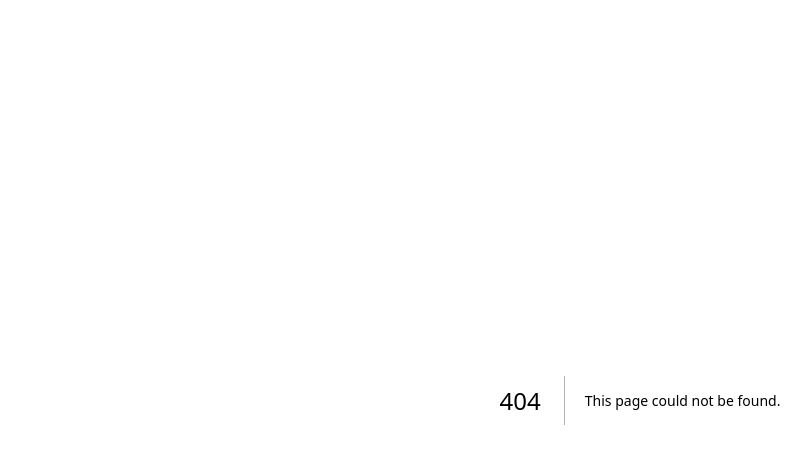
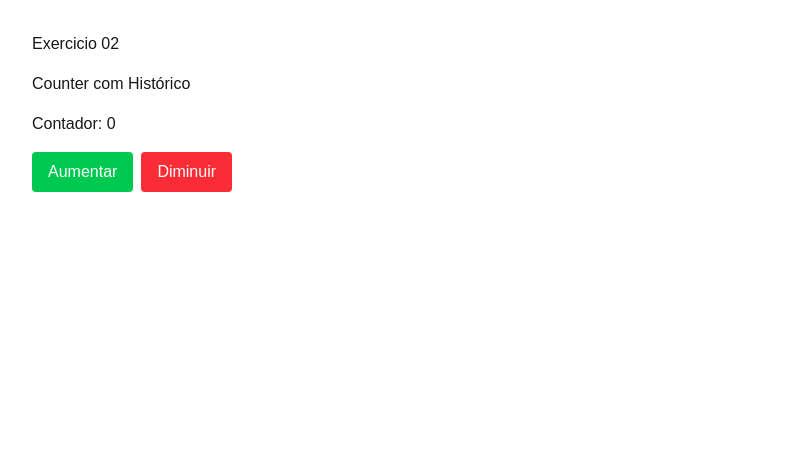
Before and after one commit to leticiafonsecaa/versionamento-react-rpv, a Next.js app: page /exercicio-2 in a window 1280 px wide. Before the commit this address had no page. Shown: the top 464 px of the page, without its empty margins (0-811 px from the left). Built offline with nearby package versions, Linux system fonts and the light colour scheme.

Commit message:
adcionado exercicio 2

```diff
--- /dev/null
+++ b/src/pages/exercicio-2/index.tsx
@@ -0,0 +1,32 @@
+import { useState } from 'react';
+
+export default function Ex02() {
+    const [count, setCount] = useState(0);
+    const [history, setHistory] = useState<number[]>([]);
+
+    function aumentar () {
+        const novo = count + 1;
+        setCount(novo);
+        setHistory([...history, novo]);
+    }
+
+    function diminuir () {
+        const novo = count - 1;
+        setCount(novo);
+        setHistory([...history, novo]);
+    }
+
+    return(
+        <div className="p-8 flex flex-col gap-4">
+            <h1>Exercicio 02</h1>
+            <p>Counter com Histórico</p>
+
+            <p> Contador: {count} </p>
+
+            <div style= {{display: 'flex', gap: '8px'}}>
+                <button className="bg-green-500 hover:bg-green-600 text-white px-4 py-2 rounded" onClick={aumentar}>Aumentar</button>
+                <button className="bg-red-500 hover:bg-red-600 text-white px-4 py-2 rounded" onClick={diminuir}>Diminuir</button>
+            </div>
+        </div>
+    );
+}
--- a/src/pages/index.tsx
+++ b/src/pages/index.tsx
@@ -46,13 +46,15 @@ const exercises = [
 export default function Home() {
 
   return (
-    <>
-      {exercises.map(exercicio => {
-
-        return(
-          <Link href={'exercicio-1'}><p>{exercicio.title}</p></Link>
-        )
-      })}
-    </>
+    <div className="p-8 flex flex-col gap-4">
+      {exercises.map((exercise) => (
+        <Link key={exercise.id} href={`/exercicio-${exercise.id}`}>
+          <div className="p-8 flex rounded-md border border-zinc-300">
+            <h2>{exercise.title}</h2>
+            <p>{exercise.description}</p>
+          </div>
+        </Link>
+      ))}
+    </div>
   );
 }
```
